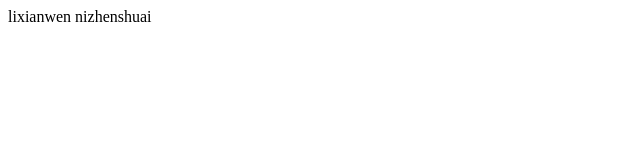
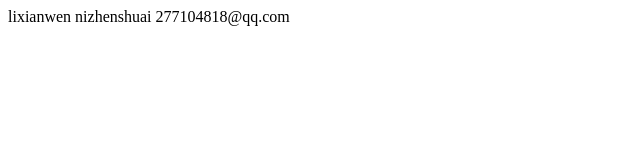
Before and after one commit to lixianwen007/git-lxw, a plain HTML site: page one.html in a window 1280 px wide. Shown: the whole page, without its empty margins (0-640 px from the left). Drawn offline with Linux system fonts and the light colour scheme.

Commit message:
[lixianwen]

```diff
--- a/one.html
+++ b/one.html
@@ -1,12 +1,12 @@
 <!DOCTYPE html>
 <html lang="en">
 <head>
-	<meta charset="UTF-8">
-	<title>one</title>
+    <meta charset="UTF-8">
+    <title>one</title>
 </head>
 <body>
-	lixianwen
-	nizhenshuai
-
+    lixianwen
+    nizhenshuai
+    277104818@qq.com
 </body>
 </html>
```
